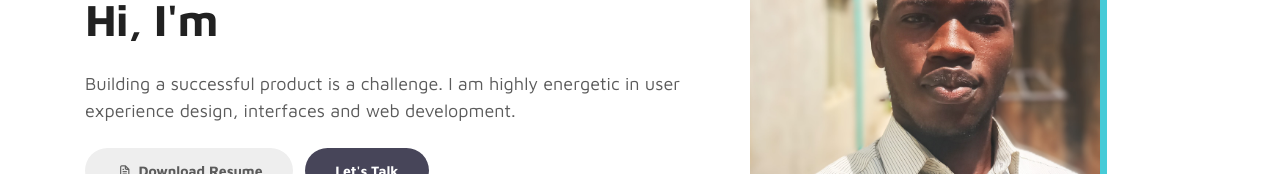
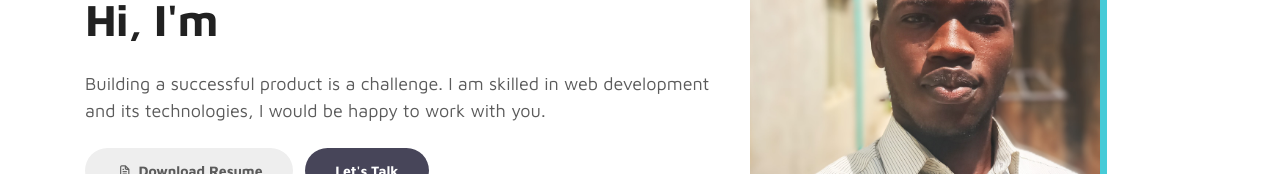
Before and after one commit to Ola-Segun/Ola-Segun.github.io, a plain HTML site: page index.html in a window 1280 px wide. Shown: the part 292-466 px from the top of the page. Drawn offline with Linux system fonts and the light colour scheme.

Commit message:
Update index.html

```diff
--- a/index.html
+++ b/index.html
@@ -75,7 +75,7 @@
                                 </div>
                         </h1>
 
-                        <p>Building a successful product is a challenge. I am highly energetic in user experience design, interfaces and web development.</p>
+                        <p>Building a successful product is a challenge. I am skilled in web development and its technologies, I would be happy to work with you.</p>
 
                         <div class="custom-btn-group mt-4">
                           <a href="#" class="btn mr-lg-2 custom-btn"><i class='uil uil-file-alt'></i> Download Resume</a>
```
